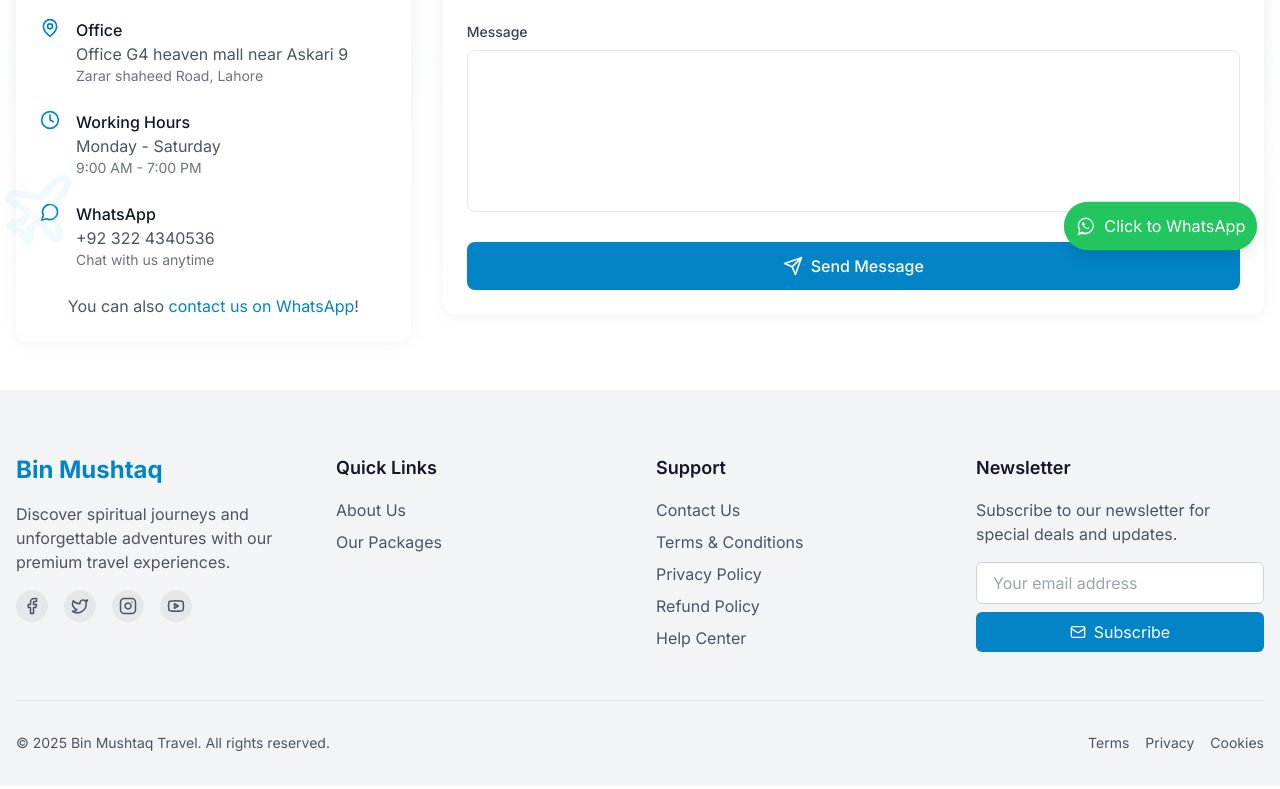
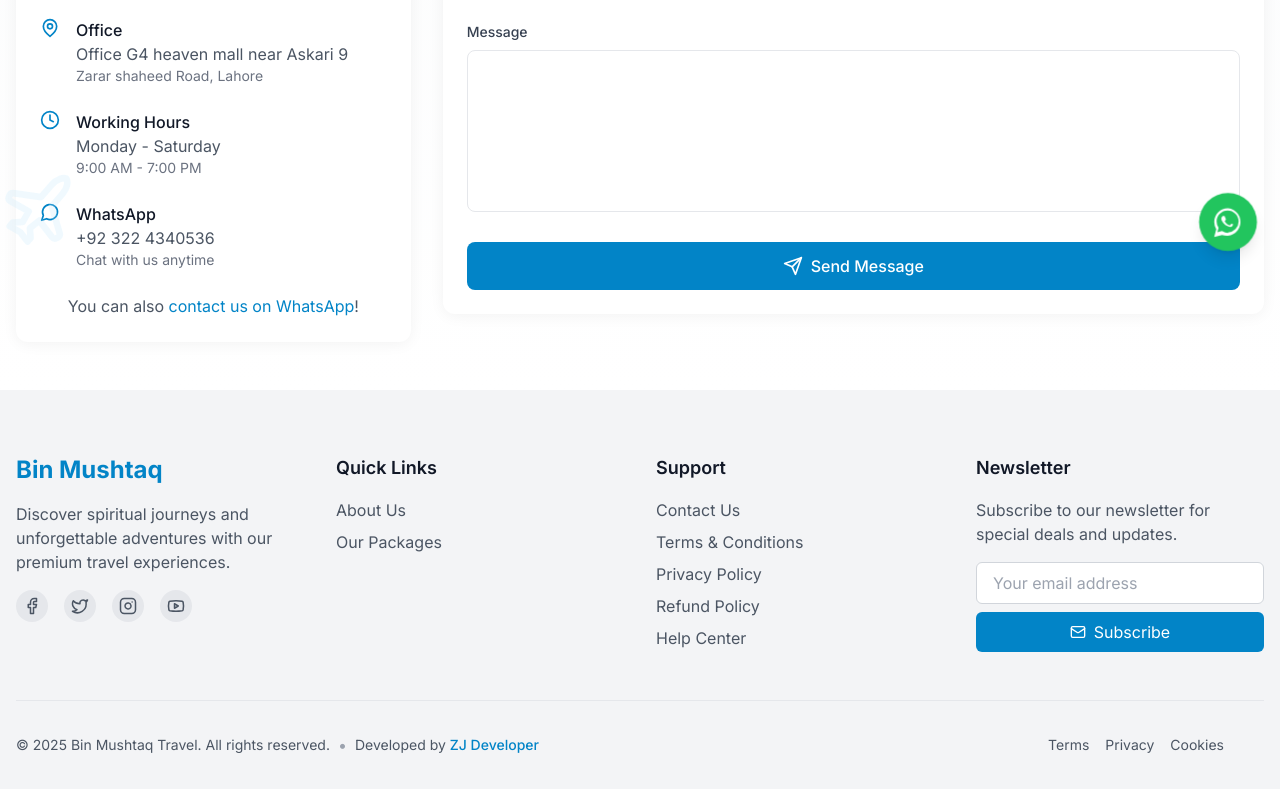
Before and after one commit to Zubair1021/BinMushtaq-Travels, a React (Vite) app in the folder frontend/: page /contact in a window 1280 px wide. Shown: the part 526-1315 px from the top of the page. Built offline with nearby package versions, Linux system fonts and the light colour scheme.

Commit message:
Footer Developer Section Added

```diff
--- a/frontend/src/components/chat/WhatsappChat.tsx
+++ b/frontend/src/components/chat/WhatsappChat.tsx
@@ -8,7 +8,7 @@
                 href="https://wa.me/923224340536?text=Hi%20Bin%20Mushtaq%20Travel%20%26%20Trours%20%0AI%20want%20some%20details%20related%20your%20Packages%20"
                 target="_blank"
                 rel="noopener noreferrer"
-                className="fixed bottom-6 right-6 z-50 bg-green-500 text-white p-3 rounded-full shadow-lg hover:shadow-xl transition-shadow duration-300 flex items-center space-x-2"
+                className="fixed bottom-4 right-4 sm:bottom-6 sm:right-6 z-50 bg-green-500 text-white p-2 sm:p-3 rounded-full shadow-lg hover:shadow-xl transition-shadow duration-300 flex items-center justify-center"
                 aria-label="Click to WhatsApp"
                 role="link"
                 initial={{ scale: 0.8, opacity: 0 }}
@@ -17,23 +17,28 @@
                     opacity: 1,
                 }}
                 transition={{
-                    scale: { duration: 5, repeat: Infinity, repeatType: "loop", ease: "easeInOut" },
+                    scale: {
+                        duration: 2,
+                        repeat: Infinity,
+                        repeatType: "loop",
+                        ease: "easeInOut"
+                    },
                     opacity: { duration: 0.6, delay: 0.6 },
                 }}
-                whileHover={{ scale: 1.15 }}
+                whileHover={{ scale: 1.1 }}
+                whileTap={{ scale: 0.95 }}
             >
                 <svg
-                    className="w-5 h-5"
+                    className="w-6 h-6 sm:w-8 sm:h-8"
                     fill="currentColor"
                     viewBox="0 0 24 24"
                     xmlns="http://www.w3.org/2000/svg"
                 >
                     <path d="M12.002 2.003C6.478 2.003 2 6.482 2 12.004a9.963 9.963 0 001.487 5.29l-1.54 5.623 5.78-1.517A10 10 0 1012.002 2.003zm.037 17.902a8.01 8.01 0 01-4.068-1.123l-.292-.172-3.43.9.918-3.342-.19-.307a7.95 7.95 0 01-1.253-4.205c0-4.414 3.588-8.002 8.002-8.002 4.414 0 8.002 3.588 8.002 8.002a7.983 7.983 0 01-7.69 7.91zm4.432-5.83c-.243-.122-1.442-.711-1.664-.792-.222-.082-.383-.122-.544.122-.16.243-.623.791-.764.954-.14.161-.283.182-.525.06a6.536 6.536 0 01-1.92-1.18 7.204 7.204 0 01-1.336-1.646c-.14-.243-.015-.375.106-.497.11-.11.243-.283.365-.424.12-.14.16-.243.243-.405.08-.162.04-.304-.02-.425-.06-.122-.544-1.312-.745-1.794-.2-.482-.402-.416-.544-.416H8.42c-.141 0-.365.06-.556.283-.19.223-.73.713-.73 1.737s.748 2.016.853 2.154c.104.14 1.472 2.254 3.563 3.16 2.09.905 2.09.603 2.466.565.376-.04 1.207-.494 1.375-.97.17-.475.17-.88.122-.97-.049-.09-.202-.141-.445-.263z" />
                 </svg>
-                <span>Click to WhatsApp</span>
             </motion.a>
         </div>
     )
 }
 
-export default WhatsappChat
+export default WhatsappChat;
--- a/frontend/src/components/layout/Footer.tsx
+++ b/frontend/src/components/layout/Footer.tsx
@@ -3,6 +3,12 @@
 import { Link } from 'react-router-dom';
 
 const Footer: React.FC = () => {
+
+  const handleDeveloperClick = () => {
+    const message = "Hi ZJ Developers (Muhammad Zubair), I saw your work on Bin Mushtaq Travel website. I'm interested in discussing a website development project. Can you please share more information about your services?";
+    const whatsappUrl = `https://wa.me/923268550359?text=${encodeURIComponent(message)}`;
+    window.open(whatsappUrl, '_blank');
+  };
   return (
     <footer className="bg-gray-100 dark:bg-gray-900 pt-16 pb-8">
       <div className="container mx-auto px-4">
@@ -68,10 +74,22 @@
 
         <div className="border-t border-gray-200 dark:border-gray-800 mt-12 pt-8">
           <div className="flex flex-col md:flex-row justify-between items-center">
-            <p className="text-gray-600 dark:text-gray-400 text-sm mb-4 md:mb-0">
-              &copy; {new Date().getFullYear()} Bin Mushtaq Travel. All rights reserved.
-            </p>
-            <div className="flex space-x-4">
+            <div className="flex flex-col md:flex-row items-center gap-2 mb-4 md:mb-0">
+              <p className="text-gray-600 dark:text-gray-400 text-sm">
+                &copy; {new Date().getFullYear()} Bin Mushtaq Travel. All rights reserved.
+              </p>
+              <span className="hidden md:block text-gray-400">•</span>
+              <p className="text-gray-600 dark:text-gray-400 text-sm">
+                Developed by{" "}
+                <button
+                  onClick={handleDeveloperClick}
+                  className="text-primary-600 dark:text-primary-400 hover:underline font-medium"
+                >
+                  ZJ Developer
+                </button>
+              </p>
+            </div>
+            <div className="flex space-x-4 sm:mr-10">
               <Link to="/" className="text-sm text-gray-600 dark:text-gray-400 hover:text-primary-600 dark:hover:text-primary-400">
                 Terms
               </Link>
```
